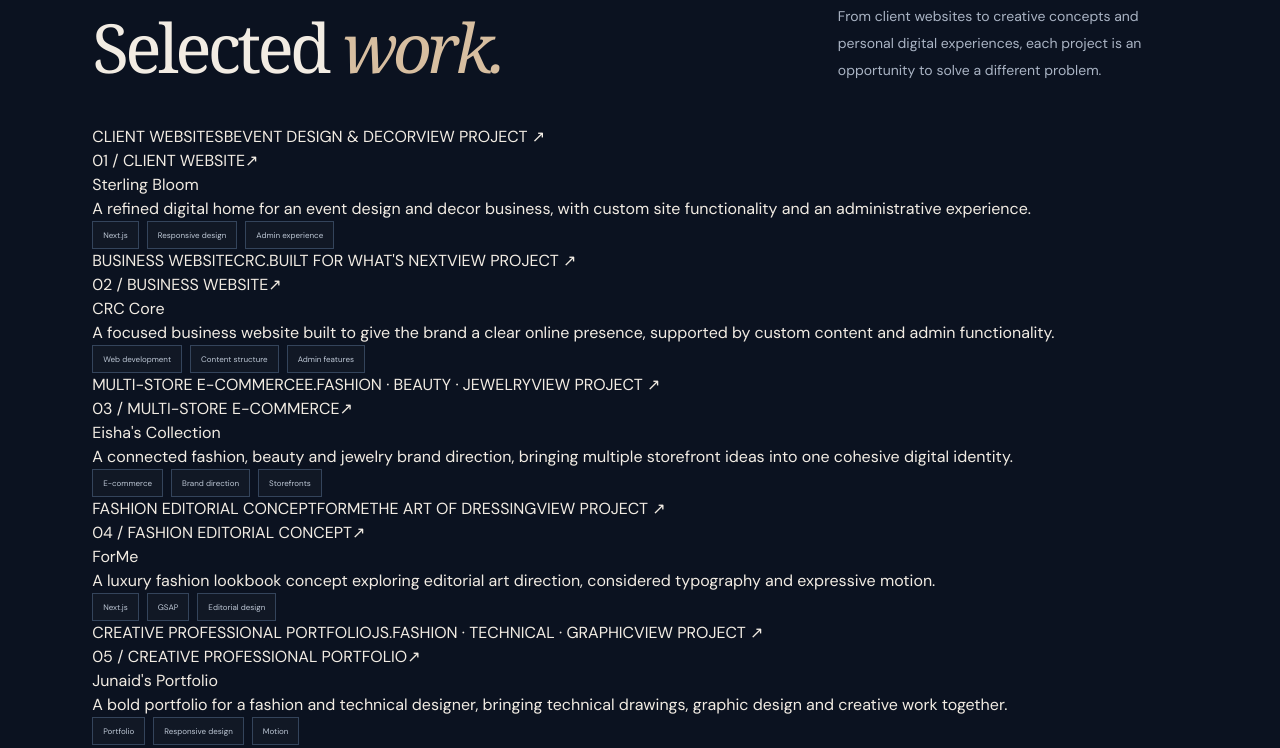
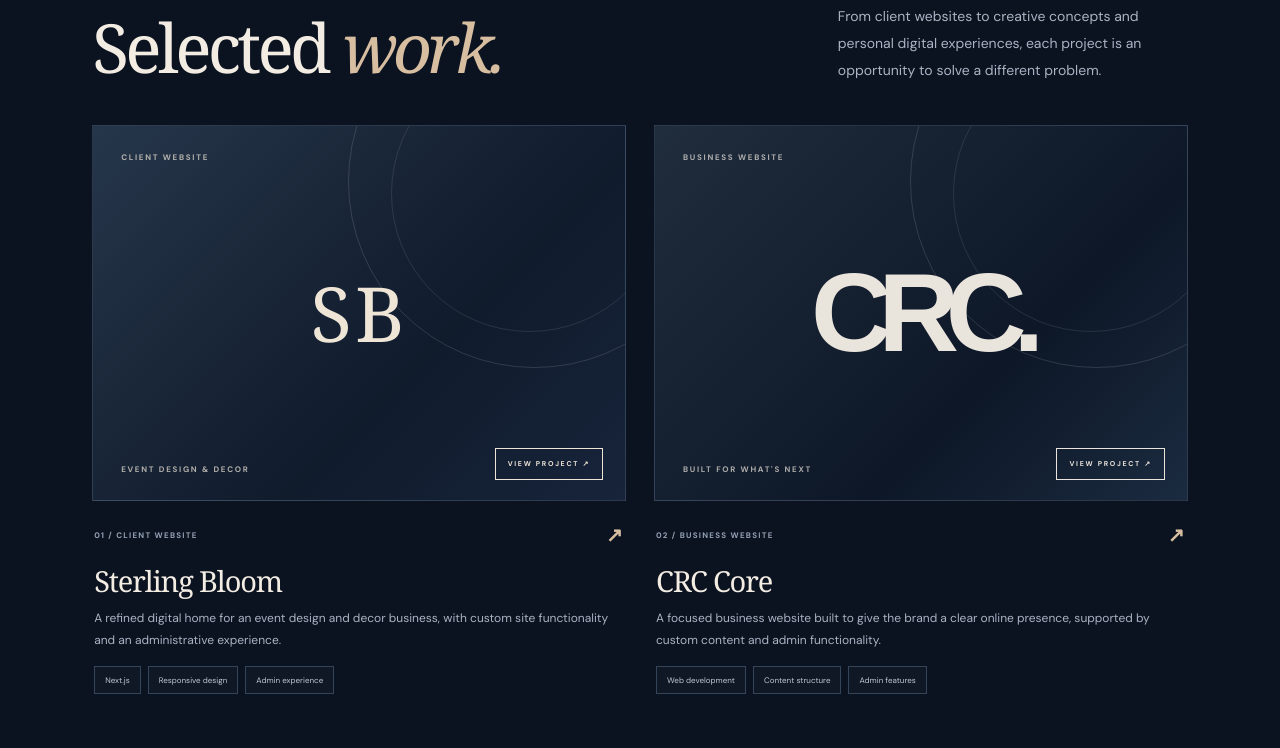
Before and after one commit to MurtazaSiddiqui2003/murtaza-portfolio, a Next.js app: page / in a window 1280 px wide. Shown: the part 1480-2228 px from the top of the page. Built offline with nearby package versions, Linux system fonts and the light colour scheme.

Commit message:
Style expanded editorial project showcase

```diff
--- a/app/globals.css
+++ b/app/globals.css
@@ -357,3 +357,96 @@ body { background: var(--paper); color: var(--white); }
   .nav.nav-open { border-color: #263449; }
   .nav .nav-cta { border-color: rgba(215,190,160,.72); }
 }
+
+
+/* Expanded project showcase */
+.project-showcase-grid {
+  display: grid;
+  grid-template-columns: repeat(2, minmax(0, 1fr));
+  gap: 58px 28px;
+}
+.showcase-card { min-width: 0; }
+.showcase-art {
+  min-height: 340px;
+  aspect-ratio: 1.42 / 1;
+  padding: 25px 28px;
+  position: relative;
+  overflow: hidden;
+  display: flex;
+  flex-direction: column;
+  justify-content: space-between;
+  border: 1px solid rgba(160,180,210,.18);
+  isolation: isolate;
+  transition: transform .35s ease, border-color .35s ease;
+}
+.showcase-art:hover { transform: translateY(-5px); border-color: rgba(215,190,160,.65); }
+.showcase-art::before, .showcase-art::after {
+  content: "";
+  position: absolute;
+  pointer-events: none;
+  z-index: -1;
+}
+.showcase-art::before {
+  width: 70%;
+  aspect-ratio: 1;
+  border: 1px solid rgba(255,255,255,.13);
+  border-radius: 50%;
+  right: -18%;
+  top: -35%;
+}
+.showcase-art::after {
+  width: 52%;
+  aspect-ratio: 1;
+  border: 1px solid rgba(255,255,255,.1);
+  border-radius: 50%;
+  right: -8%;
+  top: -19%;
+}
+.showcase-art-top, .showcase-art-line, .showcase-art-open {
+  font-size: 8px;
+  letter-spacing: 1.7px;
+  font-weight: 700;
+}
+.showcase-art-top { opacity: .72; }
+.showcase-art-mark {
+  font: 400 clamp(58px, 9vw, 112px)/.9 Georgia, "Times New Roman", serif;
+  letter-spacing: -.08em;
+  align-self: center;
+  text-align: center;
+}
+.showcase-art-line { opacity: .72; }
+.showcase-art-open {
+  position: absolute;
+  right: 22px;
+  bottom: 20px;
+  border: 1px solid currentColor;
+  padding: 10px 12px;
+  font-size: 7px;
+}
+.project-art-sterling { background: linear-gradient(135deg,#26364a,#101b2c 62%,#17243a); color: #eee5d7; }
+.project-art-sterling .showcase-art-mark { letter-spacing: .04em; font-size: clamp(42px,6vw,76px); }
+.project-art-crc { background: linear-gradient(135deg,#202d3d,#0d1727 65%,#1b2b40); color: #e9e4dc; }
+.project-art-crc .showcase-art-mark { font-family: Arial,sans-serif; font-weight: 800; letter-spacing: -.12em; }
+.project-art-eisha { background: linear-gradient(135deg,#4a3945,#1d1b2b 65%,#302738); color: #f1e7df; }
+.project-art-eisha .showcase-art-mark { font-style: italic; font-size: clamp(82px,11vw,140px); }
+.project-art-forme { background: linear-gradient(135deg,#c9bca9,#786b60 60%,#34363a); color: #171a1d; }
+.project-art-forme::before, .project-art-forme::after { border-color: rgba(20,22,24,.18); }
+.project-art-forme .showcase-art-mark { font: 500 clamp(42px,6vw,76px)/1 Georgia,serif; letter-spacing: .02em; }
+.project-art-junaid { background: linear-gradient(135deg,#3b424b,#151c27 62%,#252f3d); color: #f1eee8; }
+.project-art-junaid .showcase-art-mark { font-family: Arial,sans-serif; font-weight: 800; letter-spacing: -.12em; }
+.project-art-eishaverse { background: linear-gradient(135deg,#343d54,#151d31 60%,#25243a); color: #eee8df; }
+.project-art-eishaverse .showcase-art-mark { font-style: italic; font-size: clamp(72px,10vw,124px); }
+.showcase-card-info { padding: 19px 2px 0; }
+.showcase-card-meta { display: flex; align-items: center; justify-content: space-between; color: #95a3b6; font-size: 8px; letter-spacing: 1.25px; font-weight: 700; }
+.showcase-card-meta a { font-size: 20px; color: var(--accent); }
+.showcase-card-info h3 { margin: 11px 0 8px; color: var(--white); font: 400 29px Georgia,serif; letter-spacing: -.04em; }
+.showcase-card-info p { max-width: 520px; margin: 0 0 15px; color: #aab4c4; font-size: 12px; line-height: 1.8; }
+.showcase-card-info .tags { gap: 7px; }
+@media (max-width: 760px) {
+  .project-showcase-grid { grid-template-columns: 1fr; gap: 42px; }
+  .showcase-art { min-height: 265px; aspect-ratio: 1.35 / 1; padding: 20px; }
+  .showcase-art-mark { font-size: clamp(64px,17vw,100px); }
+  .project-art-forme .showcase-art-mark { font-size: clamp(42px,12vw,66px); }
+  .showcase-card-info h3 { font-size: 26px; }
+  .showcase-card-info p { font-size: 11px; }
+}
```
